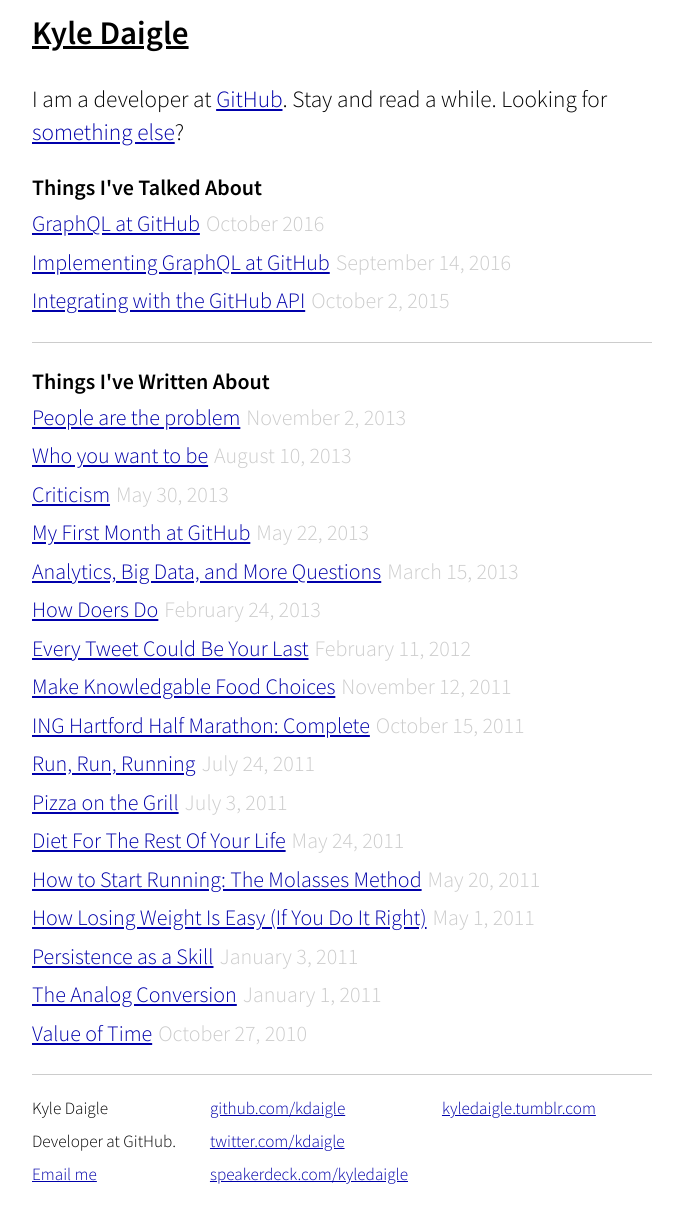
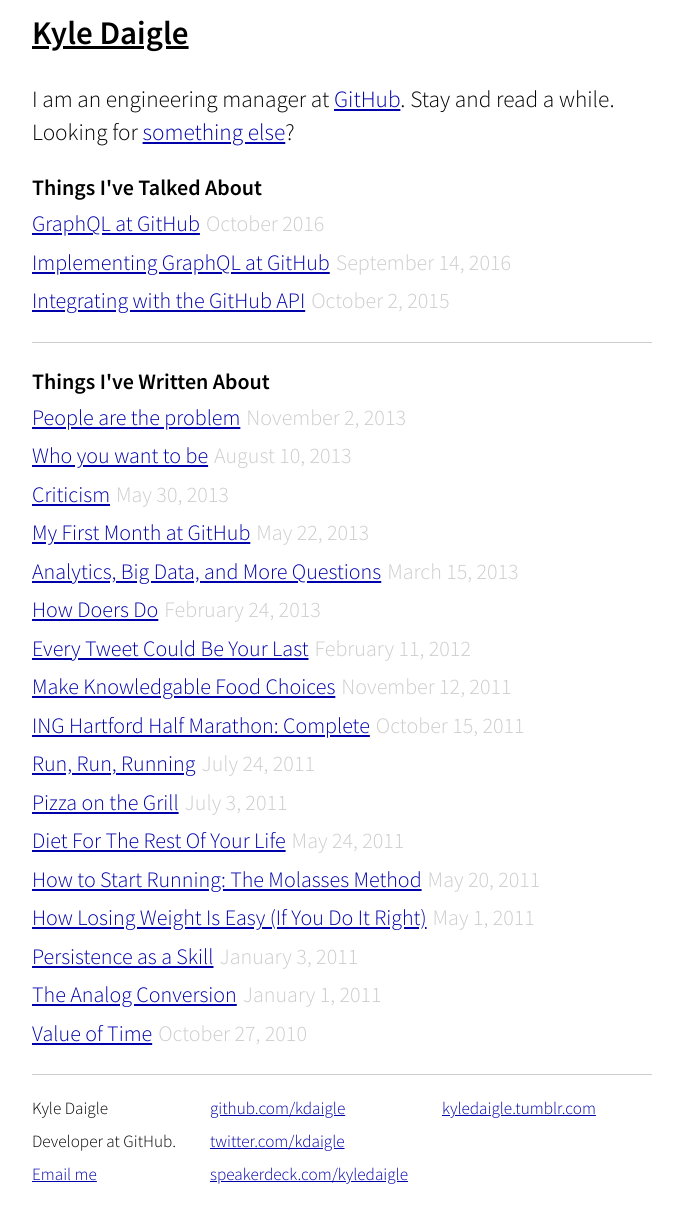
Before and after one commit to kdaigle/kdaigle.github.io, a Jekyll site: the page built from index.html, in a window 1280 px wide. Shown: the whole page, without its empty margins (298-981 px from the left). Built offline with Jekyll 4.4.1, drawn with Linux system fonts in a browser that asks for light colours.

Commit message:
Update for my new role at GitHub

```diff
--- a/index.html
+++ b/index.html
@@ -5,7 +5,7 @@
 
 <div id="home">
   <p class="lead">
-    I am a developer at <a href="http://www.github.com">GitHub</a>.
+    I am an engineering manager at <a href="http://www.github.com">GitHub</a>.
     Stay and read a while. Looking for <a href="#contact">something else</a>?
   </p>
   <!-- <h3>Currently, I am...</h3>
```
